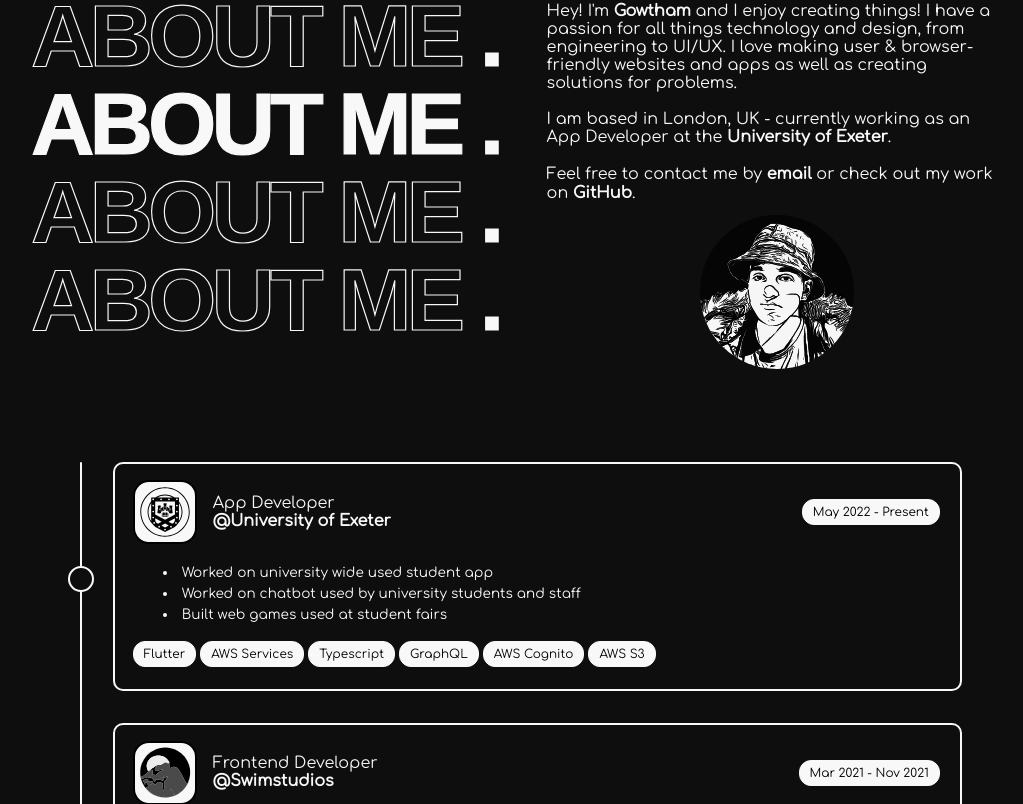
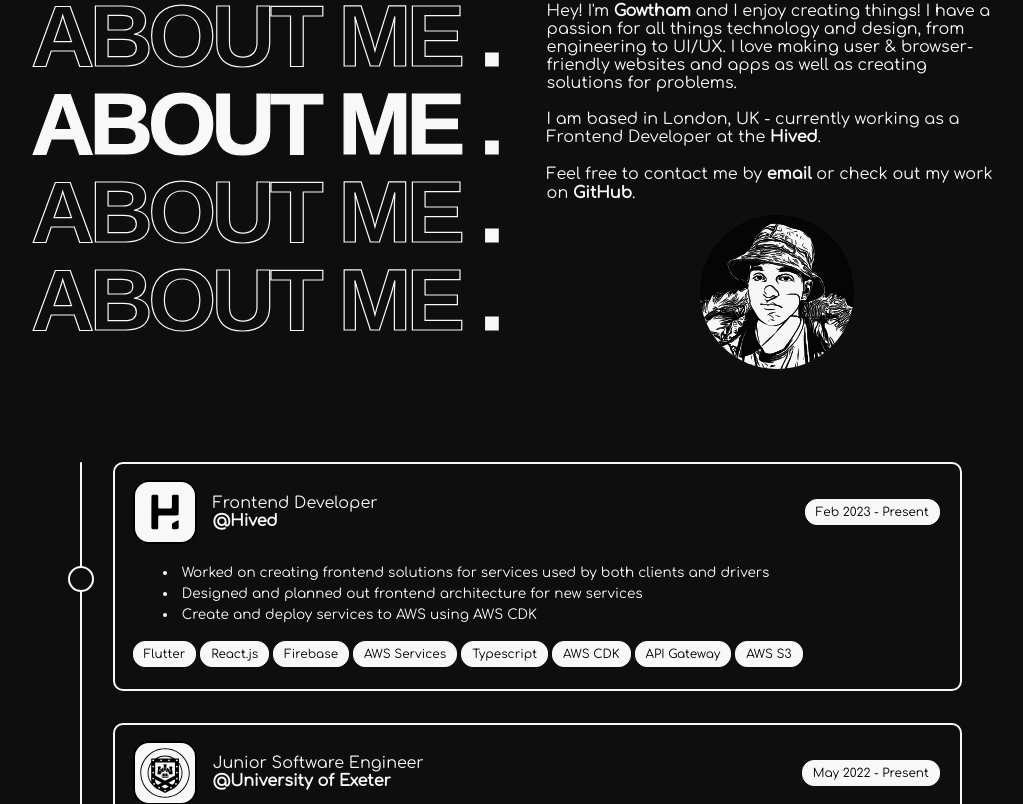
Before and after one commit to gowth6m/gowtham-io, a React (Create React App) app: page / in a window 1280 px wide. Shown: the part 876-1680 px from the top of the page, without its empty margins (119-1142 px from the left). Built offline with nearby package versions, Linux system fonts and the light colour scheme.

Commit message:
update with hived

```diff
--- a/src/components/about/About.tsx
+++ b/src/components/about/About.tsx
@@ -38,15 +38,15 @@
                 engineering to UI/UX. I love making user & browser-friendly
                 websites and apps as well as creating solutions for problems.
                 <br></br>
-                <br></br>I am based in London, UK - currently working as an App
-                Developer at the{" "}
+                <br></br>I am based in London, UK - currently working as a
+                Frontend Developer at the{" "}
                 <span
                   className="about-body-link"
                   onClick={() => {
-                    openSocial("https://www.exeter.ac.uk/");
+                    openSocial("https://hived.space");
                   }}
                 >
-                  University of Exeter
+                  Hived
                 </span>
                 .<br></br>
                 <br></br>
--- a/src/components/about/Timeline.tsx
+++ b/src/components/about/Timeline.tsx
@@ -2,30 +2,32 @@
 import "./Timeline.css";
 
 export function Timeline() {
-  // let zero = new TimelineItem(
-  //   "uoe",
-  //   "Frontend Developer",
-  //   "@Hived",
-  //   "hived_logo.svg",
-  //   "https://www.hived.space/",
-  //   "Feb 2023 - Present",
-  //   [
-  //     "Worked on creating frontend solutions for services used by both clients and drivers",
-  //   ],
-  //   [
-  //     "Flutter",
-  //     "React.js",
-  //     "Firebase",
-  //     "AWS Services",
-  //     "Typescript",
-  //     "Framer Motion",
-  //     "AWS Cognito",
-  //     "AWS S3",
-  //   ]
-  // );
+  let zero = new TimelineItem(
+    "hived",
+    "Frontend Developer",
+    "@Hived",
+    "hived_logo.svg",
+    "https://www.hived.space/",
+    "Feb 2023 - Present",
+    [
+      "Worked on creating frontend solutions for services used by both clients and drivers",
+      "Designed and planned out frontend architecture for new services",
+      "Create and deploy services to AWS using AWS CDK",
+    ],
+    [
+      "Flutter",
+      "React.js",
+      "Firebase",
+      "AWS Services",
+      "Typescript",
+      "AWS CDK",
+      "API Gateway",
+      "AWS S3",
+    ]
+  );
   let one = new TimelineItem(
     "uoe",
-    "App Developer",
+    "Junior Software Engineer",
     "@University of Exeter",
     "uoe_white_logo.svg",
     "https://www.exeter.ac.uk/",
@@ -39,7 +41,7 @@
       "Flutter",
       "AWS Services",
       "Typescript",
-      "GraphQL",
+      "AWS CDK",
       "AWS Cognito",
       "AWS S3",
     ]
@@ -100,7 +102,7 @@
     <div className="about-timeline-container">
       <div className="about-timeline">
         {/* Items */}
-        {/* {zero.display()} */}
+        {zero.display()}
         {one.display()}
         {two.display()}
         {three.display()}
```
Also changed, not shown: 8 other files (tests, documents, lock files or other folders).
